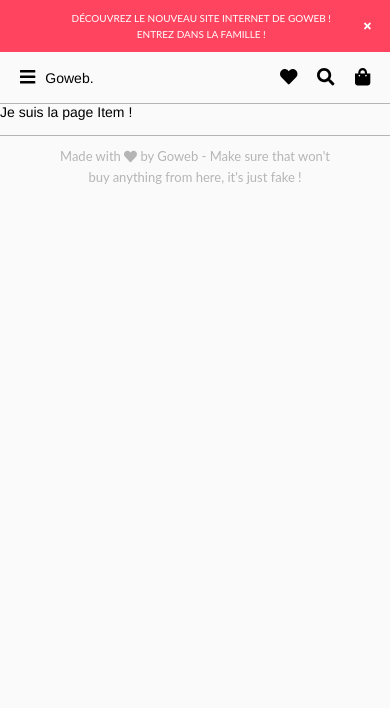
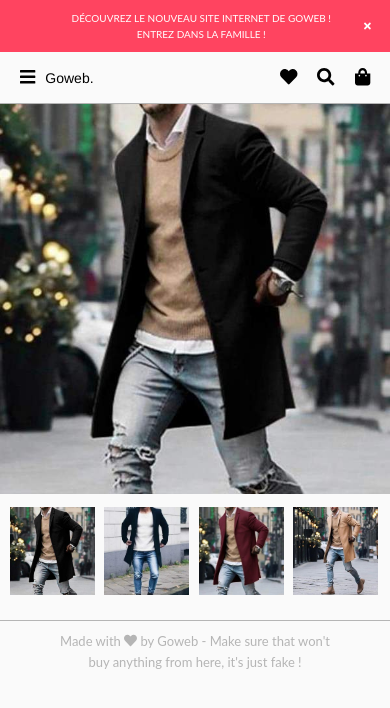
Before and after one commit to Lucasbeneston/goweb_store, a React (Create React App) app: page / in a window 390 px wide. Shown: the top 708 px of the page. Built offline with nearby package versions, Linux system fonts and the light colour scheme.

Commit message:
:lipstick: Caroussel design mobile 100% :lipstick:

```diff
--- a/public/index.html
+++ b/public/index.html
@@ -1,5 +1,5 @@
 <!DOCTYPE html>
-<html lang="en">
+<html lang="fr">
   <head>
     <meta charset="utf-8" />
     <link rel="icon" href="%PUBLIC_URL%/favicon.ico" />
@@ -24,7 +24,7 @@
       work correctly both with client-side routing and a non-root public URL.
       Learn how to configure a non-root public URL by running `npm run build`.
     -->
-    <title>React App</title>
+    <title>Goweb store</title>
   </head>
   <body>
     <noscript>You need to enable JavaScript to run this app.</noscript>
--- a/src/components/pages/Item/Item.jsx
+++ b/src/components/pages/Item/Item.jsx
@@ -1,5 +1,33 @@
-import React from "react";
+import React, { useState } from "react";
+import Items from "../../../data/items";
+
+import "./Item.scss";
 
 export default function Item() {
-  return <main role="main">Je suis la page Item !</main>;
+  // Default image is the first of the array
+  // eslint-disable-next-line no-unused-vars
+  const [selectedImage, setSelectedImage] = useState(Items.images[0]);
+
+  return (
+    <main className="item" role="main">
+      <div className="item_illustration">
+        <img
+          src={`${process.env.PUBLIC_URL}/assets/${selectedImage}`}
+          alt="Illustration du manteau"
+        />
+      </div>
+      <div className="item_miniatures">
+        {Items.images
+          .map((image) => (
+            <div className="item_miniatures_img">
+              <img
+                src={`${process.env.PUBLIC_URL}/assets/${image}`}
+                alt="Illustration du manteau"
+              />
+            </div>
+          ))
+          .slice(0, 4)}
+      </div>
+    </main>
+  );
 }
--- /dev/null
+++ b/src/components/pages/Item/Item.scss
@@ -0,0 +1,21 @@
+.item {
+  width: 100%;
+
+  &_miniatures {
+    width: 100%;
+    display: flex;
+    gap: 2.5%;
+    padding: 2.5%;
+
+    &_img {
+      width: 23%;
+      background-color: grey;
+
+      & img {
+        width: 100%;
+        height: 100%;
+        object-fit: cover;
+      }
+    }
+  }
+}
--- /dev/null
+++ b/src/data/items.js
@@ -0,0 +1,18 @@
+const items = {
+  title: "Super manteau pour supporter le froid des Hauts-de-France",
+  price: 499.0,
+  images: ["img-1.jpg", "img-2.jpg", "img-3.jpg", "img-4.jpg"],
+  disponibility: "En stock",
+  reference: "#4657",
+  tags: ["Fashion victim", "Classe", "Business"],
+  description:
+    "Lorem ipsum dolor sit amet consectetur adipisicing elit. Ipsa, optio incidunt. Officia quod temporibus possimus molestias, cum, aperiam voluptates laboriosam dolorem minima, fugit architecto praesentium fugiat? Ex in magni tempora.",
+  style: "Regular fit",
+  delivery: "Livraison gratuite",
+  composition: "100% coton",
+  disponibilityColors: "Disponible en 4 couleurs",
+  colors: ["Camel", "Noir", "Bleu marine", "Bordeau"],
+  sizes: ["S", "M", "L", "XL", "XXL"],
+};
+
+export default items;
```
Also changed, not shown: 1 other file (tests, documents, lock files or other folders).
